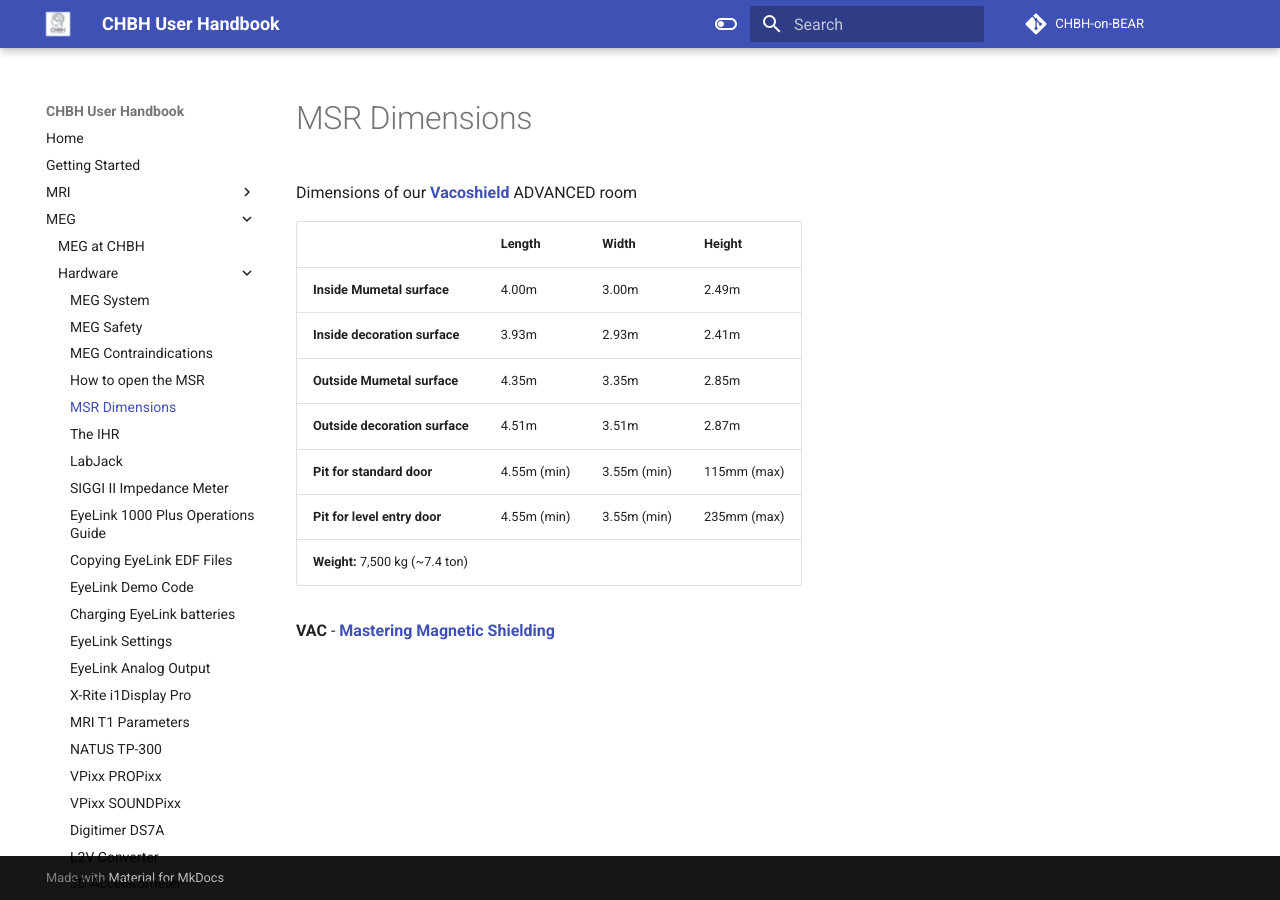
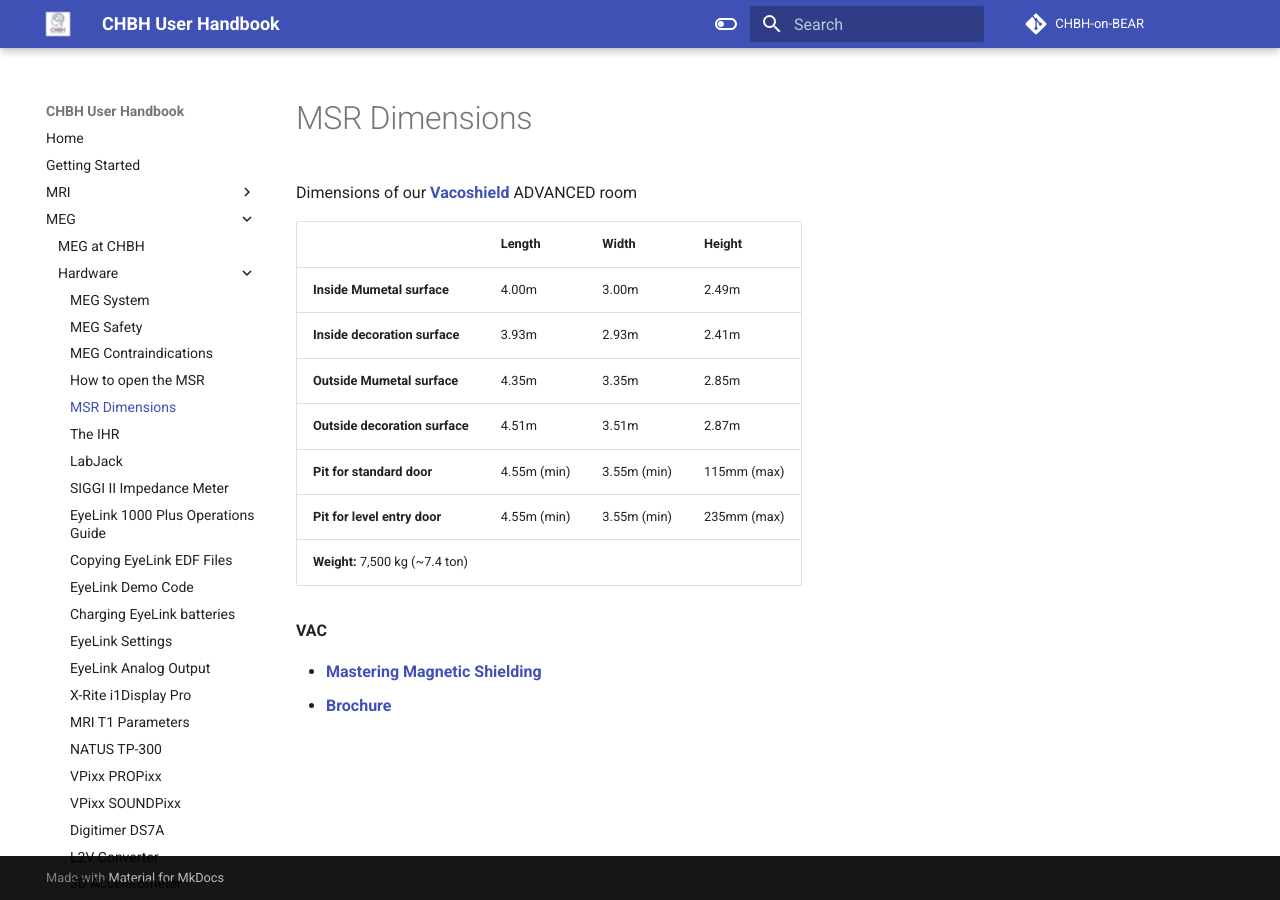
Before and after one commit to chbh-opensource/chbh-on-bear, an MkDocs documentation site: the page built from docs/meg/hardware/dimensions.md, in a window 1280 px wide. Built offline with MkDocs 1.6.1 and Material for MkDocs 9.7.7, drawn with Linux system fonts in a browser that asks for light colours; comment, search, counter and statistics services are not loaded.

Commit message:
Adding more to MEG Documentation repo

```diff
--- a/docs/meg/hardware/dimensions.md
+++ b/docs/meg/hardware/dimensions.md
@@ -12,4 +12,7 @@
 | **Pit for level entry door** |  4.55m (min)  | 3.55m (min) | 235mm (max) |
 | **Weight:** 7,500 kg (~7.4 ton)
 
-**VAC** - **[Mastering Magnetic Shielding](../../meg/pdfs/Mastering_Magnetic_Shielding.pdf)**
+**VAC**
+
+- **[Mastering Magnetic Shielding](../../meg/pdfs/Mastering_Magnetic_Shielding.pdf)** <br />
+- **[Brochure](../../meg/pdfs/Abschirmkabinen2019-14082019.pdf)**
```
Also changed, not shown: 1 other file.
